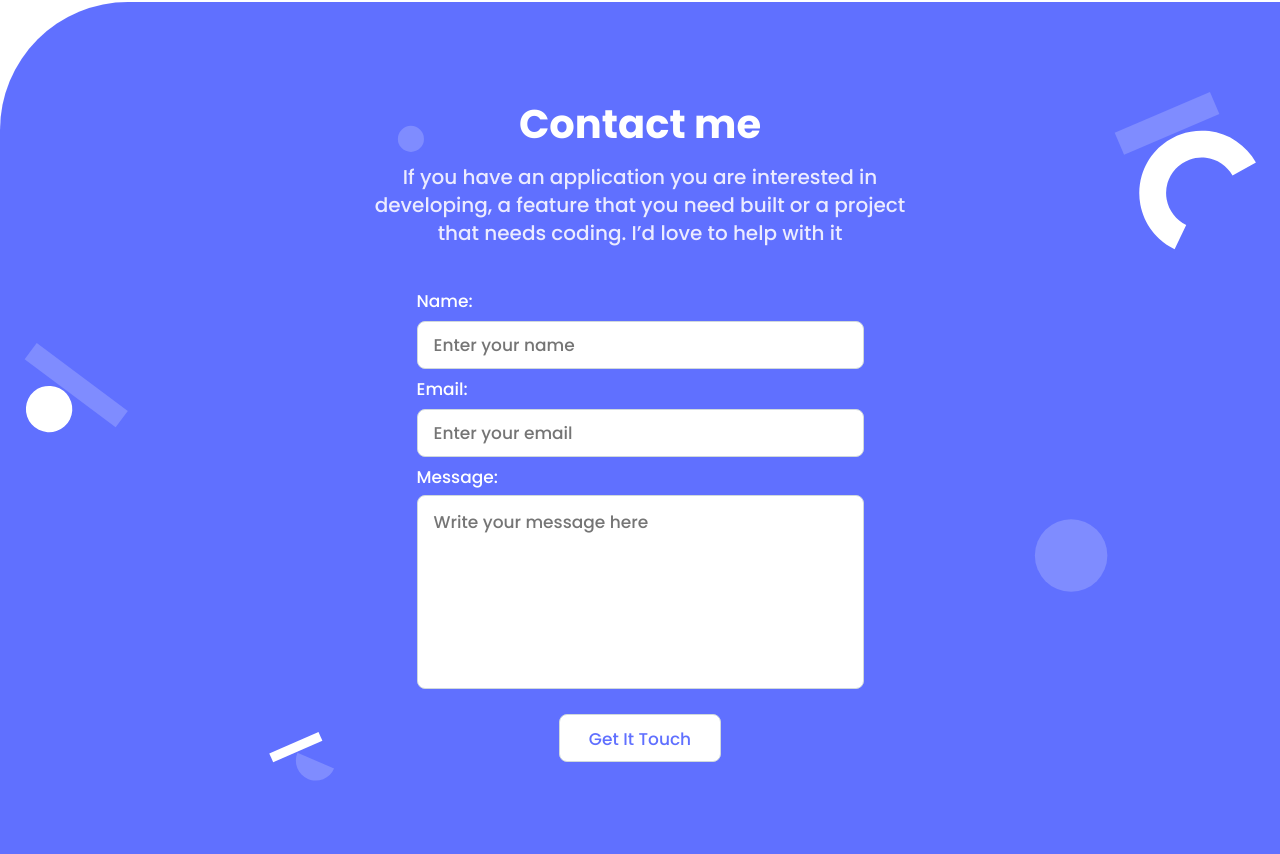
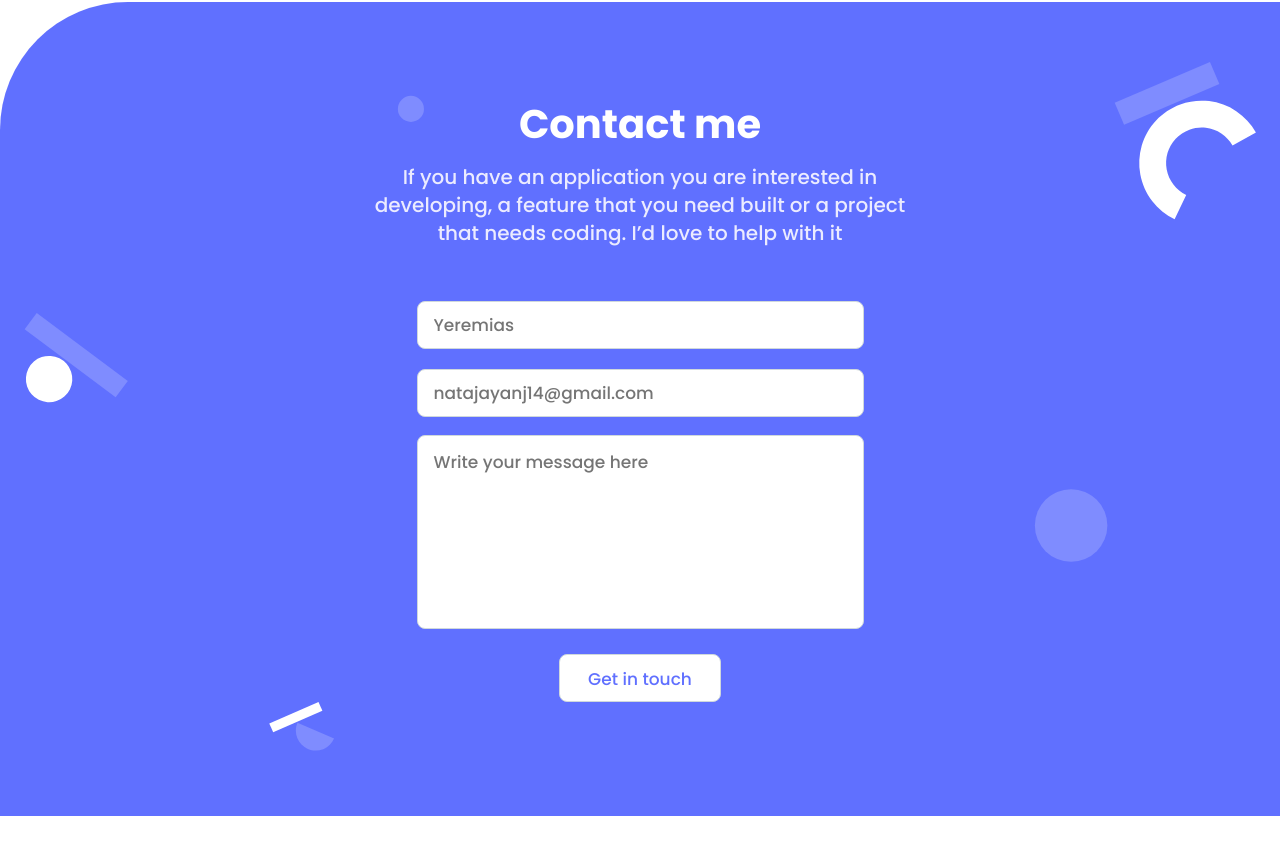
Before and after one commit to stenlisuryadinata/portfolio, a plain HTML site: page index.html in a window 1280 px wide. Shown: the part 3317-4171 px from the top of the page. After the commit the page ends 4133 px from the top, so only its background shows below. Drawn offline with Linux system fonts and the light colour scheme; a script that the page names is missing.

Commit message:
Change contact form template

```diff
--- a/index.html
+++ b/index.html
@@ -334,39 +334,45 @@
         </li>
       </ul>
     </section>
+
+    <!--contact form section-->
     <section class="contact" id="contact">
       <div class="contact__container">
+
         <h2 class="contact__title fw-700 fz-40 lh-52">Contact me</h2>
         <p class="contact__dsc fw-500 fz-20 lh-28">
           If you have an application you are interested in developing, a
           feature that you need built or a project that needs coding. I’d love
           to help with it
         </p>
+
         <form id="form" action="https://formspree.io/f/xqkwbzdb" method="post">
+
           <ul class="ul">
             <li>
-              <label for="fname" class="fw-500 fz-17 lh-20">Name:</label>
+
               <input type="text" id="fname" class="contact__name fw-500 fz-17 lh-20" name="contact_name"
-                placeholder="Enter your name" required maxlength="30" />
+                placeholder="Yeremias" required maxlength="30" />
             </li>
             <li>
-              <label for="email" class="fw-500 fz-17 lh-20">Email:</label>
-              <input type="email" id="email" class="contact__email fw-500 fz-17 lh-20" placeholder="Enter your email"
+
+              <input type="email" id="email" class="contact__email fw-500 fz-17 lh-20" placeholder="natajayanj14@gmail.com"
                 name="contact_email" required/>
             </li>
             <li>
-              <label for="message" class="fw-500 fz-17 lh-20">Message:</label>
+
               <textarea id="message" class="fw-500 fz-17 lh-20" name="contact_message" placeholder="Write your message here"
                 cols="30" rows="8" maxlength="500" required></textarea>
             </li>
             <li>
-              <input type="submit" value="Get It Touch" class="btn btn--submit fw-500 fz-17 lh-24" />
+              <input type="submit" value="Get in touch" class="btn btn--submit fw-500 fz-17 lh-24" />
               <p class="error fw-700 fz-20 lh-28"></p>
             </li>
           </ul>
         </form>
       </div>
     </section>
+
   </div>
   <script type="module" src="src/main.js"></script>
 </body>
```
